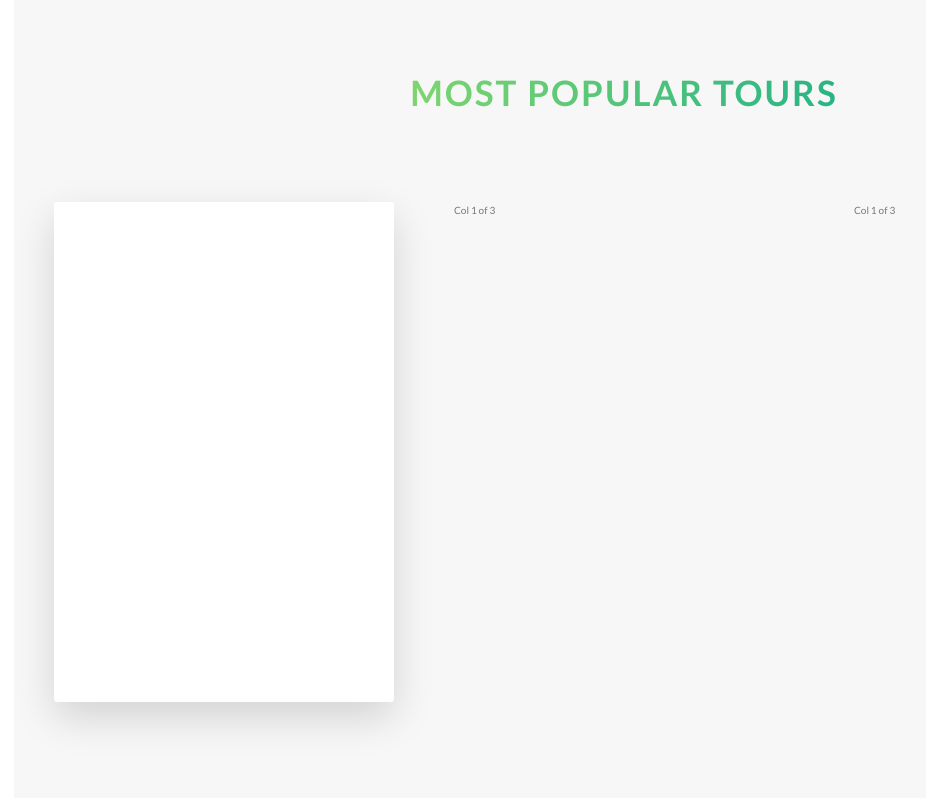
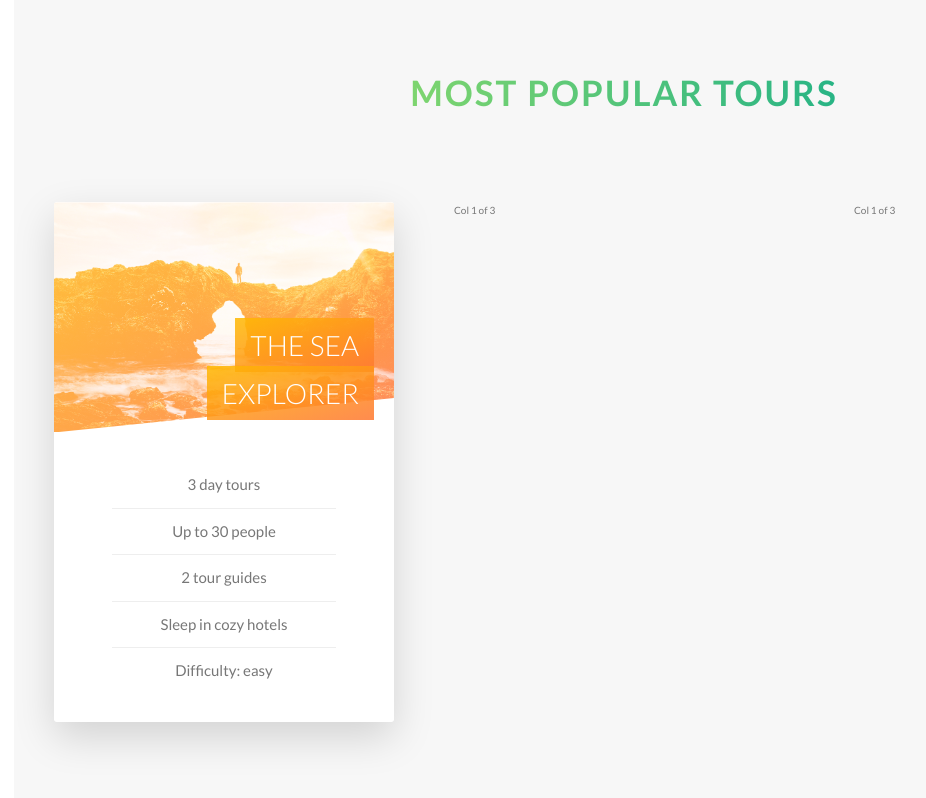
Before and after one commit to fabiovalinhos/Natours, a website: page index.html in a window 1280 px wide. Shown: the part 2305-3103 px from the top of the page, without its empty margins (16-942 px from the left). Drawn offline with Linux system fonts and the light colour scheme.

Commit message:
Update cards part

```diff
--- a/index.html
+++ b/index.html
@@ -117,7 +117,21 @@
                     <div class="col-1-of-3">
                         <div class="card">
                             <div class="card__side card__side--front">
-                                FRONT
+                                <div class="card__picture card__picture--1">
+                                    &nbsp;
+                                </div>
+                                <h4 class="card__heading">
+                                    <span class="card__heading-span card__heading-span--1">The Sea Explorer</span>
+                                </h4>
+                                <div class="card__details">
+                                    <ul>
+                                        <li>3 day tours</li>
+                                        <li>Up to 30 people</li>
+                                        <li>2 tour guides</li>
+                                        <li>Sleep in cozy hotels</li>
+                                        <li>Difficulty: easy</li>
+                                    </ul>
+                                </div>
                             </div>
                             <div class="card__side card__side--back card__side--back-1">
                                 BACK
--- a/sass/abstracts/_variables.scss
+++ b/sass/abstracts/_variables.scss
@@ -11,6 +11,7 @@ $color-tertiary-dark: #5643fa;
 
 
 $color-grey-light-1: #f7f7f7;
+$color-grey-light-2: #eee;
 
 $color-grey-dark: #777;
 $color-white: #fff;
--- a/sass/components/_card.scss
+++ b/sass/components/_card.scss
@@ -1,16 +1,18 @@
 .card {
+
+    // functionality
+
+    // só testando chrome
     perspective: 150rem;
     -moz-perspective: 150rem;
 
     // durante o position entrou em colapso com height, preciso repetir a informação aqui
-    height: 50rem;
+    height: 52rem;
 
     position: relative;
 
     &__side {
-        color: white;
-        font-size: 2rem;
-        height: 50rem;
+        height: 52rem;
         transition: all .8s ease;
 
         // posicionamento dos cards front e back
@@ -21,10 +23,13 @@
         // Pegar todo o width senão fica estreito
         width: 100%;
 
-        // escoder a parte de trás do elemento
+        // esconder a parte de trás do elemento
         backface-visibility: hidden;
 
         border-radius: .3rem;
+
+        // cuida da figura que ultrapassa os limites na extremidade do card, onde está o border-radius
+        overflow: hidden;
         box-shadow: 0 1.5rem 4rem rgba($color-black, .15);
 
         &--front {
@@ -42,10 +47,78 @@
     }
 
     &:hover &__side--front {
-        transform: rotateY(180deg);
+        transform: rotateY(-180deg);
     }
 
     &:hover &__side--back {
         transform: rotateY(0);
     }
+
+    // front side styling
+
+    &__picture {
+        height: 23rem;
+        background-size: cover;
+
+        // novo isto aqui para mim, evitou usar o gimp
+        background-blend-mode: screen;
+        -webkit-clip-path: polygon(0 0, 100% 0, 100% 85%, 0 100%);
+        clip-path: polygon(0 0, 100% 0, 100% 85%, 0 100%);
+
+        &--1 {
+            background-image: linear-gradient(to right bottom, $color-secondary-light, $color-secondary-dark), url(../img/nat-5.jpg);
+        }
+
+        &--2 {
+            background-image: url(../img/nat-5.jpg);
+        }
+
+        &--3 {
+            background-image: url(../img/nat-5.jpg);
+        }
+    }
+
+    &__heading {
+        font-size: 2.8rem;
+        font-weight: 300;
+        text-transform: uppercase;
+        text-align: right;
+        color: $color-white;
+        position: absolute;
+        top: 12rem;
+        right: 2rem;
+        width: 75%;
+    }
+
+    &__heading-span {
+        padding: 1rem 1.5rem;
+        -webkit-box-decoration-break: clone;
+        box-decoration-break: clone;
+
+        &--1 {
+            background-image: linear-gradient(to right bottom,
+            rgba($color-secondary-light, .85),
+            rgba($color-secondary-dark, .85))
+        }
+    }
+
+    &__details {
+        padding: 3rem;
+
+        ul {
+            list-style: none;
+            width: 80%;
+            margin: 0 auto;
+
+            li {
+                text-align: center;
+                font-size: 1.5rem;
+                padding: 1rem;
+
+                &:not(:last-child) {
+                    border-bottom: 1px solid $color-grey-light-2;
+                }
+            }
+        }
+    }
 }
--- a/sass/layout/_header.scss
+++ b/sass/layout/_header.scss
@@ -10,6 +10,7 @@
 
     position: relative;
 
+    -webkit-clip-path: polygon(0 0, 100% 0, 100% 75vh, 0 100%);
     clip-path: polygon(0 0, 100% 0, 100% 75vh, 0 100%);
 
     &__logo-box {
```
Also changed, not shown: css/style.css.
